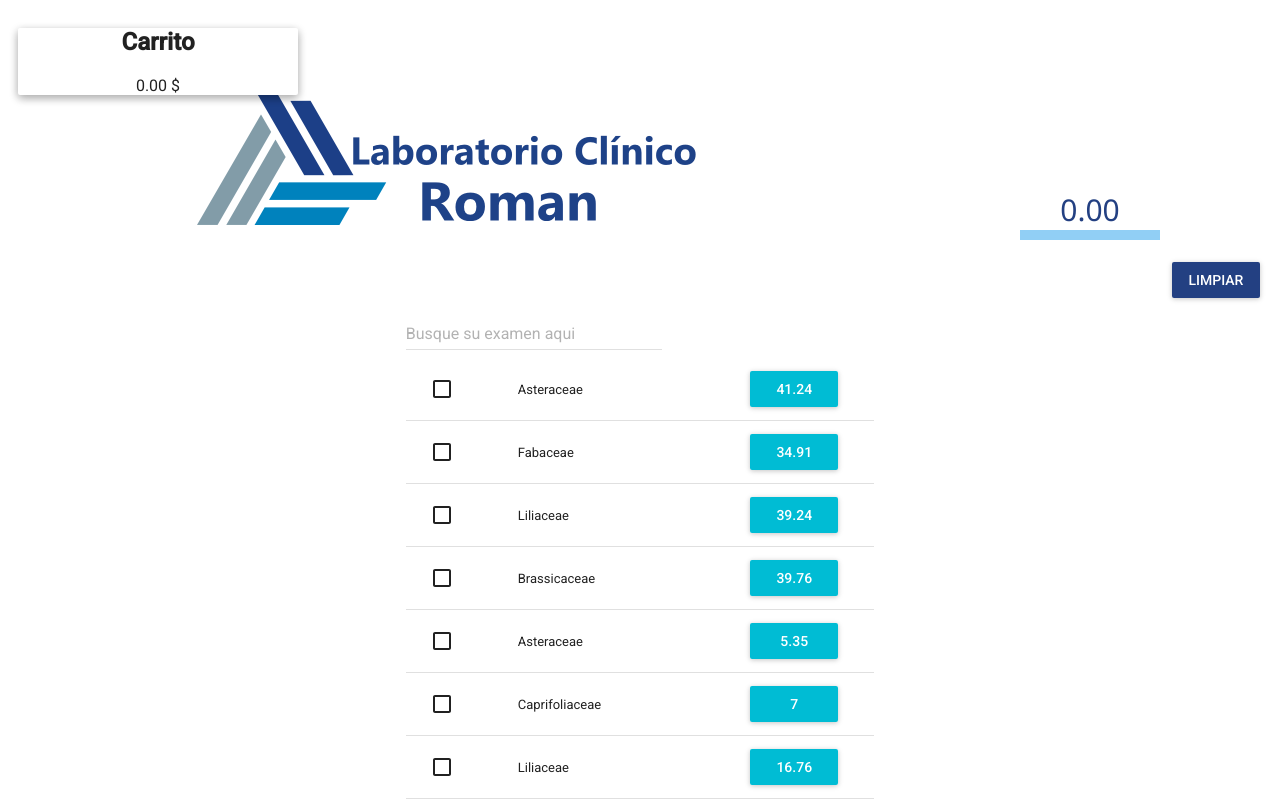
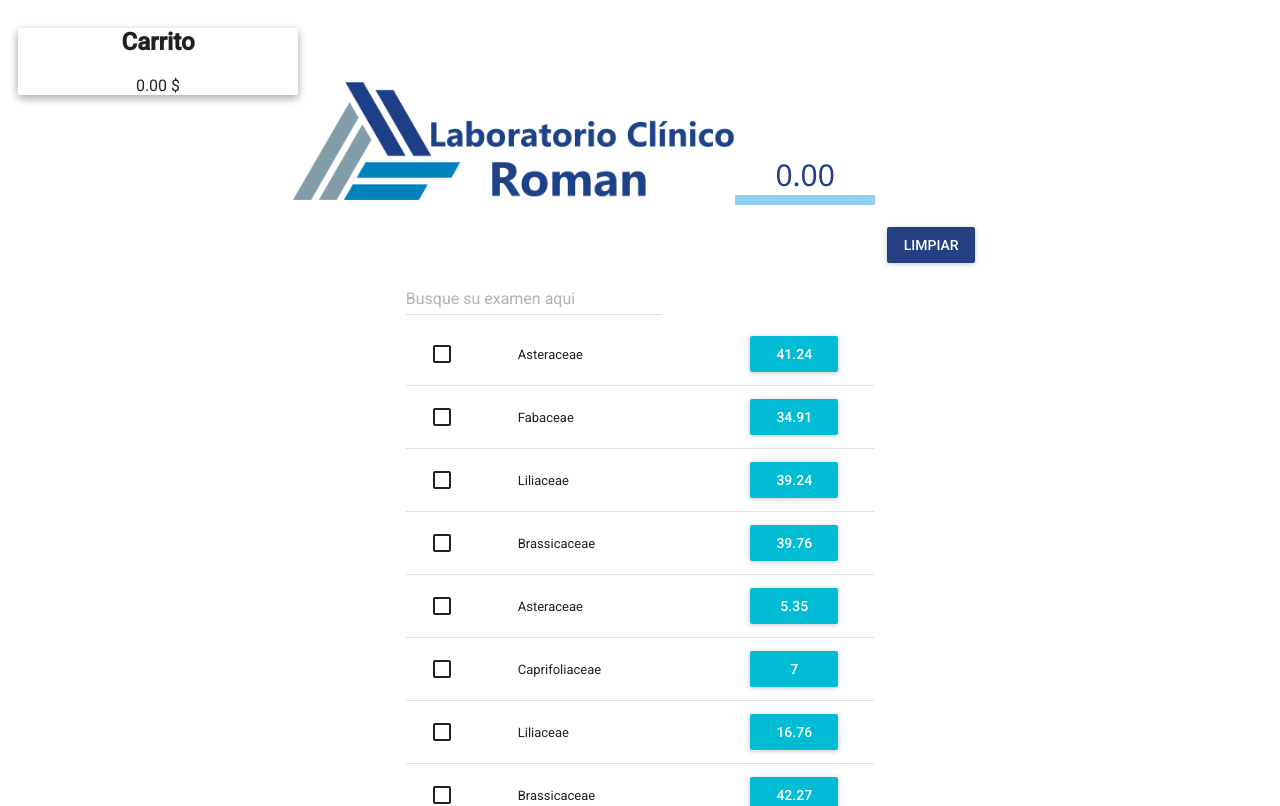
Before and after one commit to aromanarguello/simpleCalc, a React (Create React App) app: page / in a window 1280 px wide. Shown: the top 806 px of the page. Built offline with nearby package versions, Linux system fonts and the light colour scheme.

Commit message:
refactoring, separate total price into its own component

```diff
--- a/src/App.css
+++ b/src/App.css
@@ -3,6 +3,7 @@
 }
 .header-container {
   display: flex;
+  justify-content: center;
 }
 
 .main-container {
@@ -11,10 +12,9 @@
 }
 
 #logo {
-  width: 500px;
+  width: 35%;
   justify-content: center;
   align-self: center;
-  margin: 0 auto;
   /* margin-bottom: 0;
   padding-bottom: 0; */
 }
@@ -42,7 +42,7 @@ table {
   border-bottom: 10px solid rgba(36, 160, 236, 0.5);
   display: flex;
   align-self: flex-end;
-  margin: 0 0 70px 135px;
+  margin: 0 0 70px 0;
   align-items: flex-end;
   justify-content: center;
   font-size: 30px;
--- a/src/Containers/App.js
+++ b/src/Containers/App.js
@@ -8,8 +8,8 @@ import '../SmallLogo.png'
 import PriceEstimate from '../components/PriceEstimate'
 import Clear from '../components/Clear'
 import ExamList from '../components/ExamList'
+import Total from '../components/Total'
 import Data from '../data/data'
-
 
 
 class App extends Component {
@@ -29,7 +29,11 @@ class App extends Component {
      // removeIndividualExams removes the exam name and price by clicking on the 'X'
      const names = this.props.state.map((exam, index) =>
      <p key={index}> {exam.name} - {exam.price} $
-      <span className="delete-side-marker" onClick={() => removeIndividualExams(index)}>   X</span>
+      <span
+        className="delete-side-marker"
+        onClick={() => removeIndividualExams(index)}>
+        X
+      </span>
      </p>)
 
     const priceComponent =
@@ -45,30 +49,30 @@ class App extends Component {
         total={sum}
       />
 
+    const totalComponent =
+      <Total
+      total={sum}/>
+
     return (
-
       <div className="App">
-            {console.log(this.props.state)}
+        <aside>
+            { examListComponent }
+        </aside>
         <div className="header-container">
-          <aside>
-            { examListComponent }
-            {console.log('STATE:' + this.props.state)}
-          </aside>
           <img src={require('../SmallLogo.png')} alt="logo" id="logo" />
           <div className='price-container'>
             {/* displays the total sum of added prices */}
-            { sum.toFixed(2) }
+            { totalComponent }
           </div>
           { clearComponent }
         </div>
-          <div className="main-container">
-            { priceComponent }
-          </div>
+        <div className="main-container">
+        {/* Component that displays list of exmas */}
+          { priceComponent }
+        </div>
       </div>
     );
   };
-
-
 }
 
 function mapStateToProps (state, name){
@@ -77,5 +81,4 @@ function mapStateToProps (state, name){
   };
 }
 
-
 export default connect(mapStateToProps)(App)
--- a/src/components/Clear.js
+++ b/src/components/Clear.js
@@ -6,9 +6,11 @@ import MuiThemeProvider from 'material-ui/styles/MuiThemeProvider';
 import RaisedButton from 'material-ui/RaisedButton';
 import App from '../Containers/App'
 
+
 const style = {
     margin: 12,
 };
+
 const Clear = props => {
         return (
             <MuiThemeProvider>
@@ -26,8 +28,4 @@ const Clear = props => {
         );
     }
 
-Clear.propTypes = {
-    clearTotal: PropTypes.func.isRequired,
-}
-
 export default Clear;
--- a/src/components/PriceEstimate.js
+++ b/src/components/PriceEstimate.js
@@ -14,6 +14,7 @@ import {
   import Data from '../data/data'
   import TextField from 'material-ui/TextField';
   import SearchBar from './SearchBar'
+
 
 const style = {
     margin: 12,
@@ -35,7 +36,7 @@ export default class PriceEstimate extends Component {
     // (e) takes the onchange input value from text field -> assigns it to nameTerm -> the state is filtered and nameTerm is used as a parameter to match the exam being filtered -> prices key is assigned the result of examNameFilter
     matchTerms = (e) => {
         const nameTerm = e.target.value
-        if(nameTerm !== "") {
+        if(nameTerm !== e) {
             const examNameFilter = this.state.prices.filter(exam => exam.name.match(nameTerm))
             this.setState({prices: examNameFilter})
         }
@@ -47,20 +48,18 @@ export default class PriceEstimate extends Component {
 
     render() {
         return (
-
             <MuiThemeProvider>
                 <div className="table-container">
                 <SearchBar matchTerms={this.matchTerms}/>
                 {console.log(this.state.prices)}
                     <Table multiSelectable={true} selectable={true} >
                         <TableBody>
-                        {this.state.prices.map((item,key) => {
+                        {this.state.prices.map((item, key) => {
                             return (
                                 <TableRow key={key}>
                                     <TableRowColumn
                                         className="exam-cells">
                                         {item.name}
-                                        {console.log(typeof(item.price))}
                                     </TableRowColumn>
                                     <TableRowColumn className="price-cells" >
                                         <RaisedButton
--- a/src/components/SearchBar.js
+++ b/src/components/SearchBar.js
@@ -5,7 +5,6 @@ import MuiThemeProvider from 'material-ui/styles/MuiThemeProvider'
 import AutoComplete from 'material-ui/AutoComplete'
 import TextField from 'material-ui/TextField'
 import * as ActionCreators from '../actions/Actions'
-
 
 
 export default class SearchBar extends Component {
@@ -19,7 +18,6 @@ export default class SearchBar extends Component {
         return (
         <MuiThemeProvider>
             <TextField hintText="Busque su examen aqui" onChange={this.props.matchTerms} />
-            {console.log(this.state)}
         </MuiThemeProvider>
         )
     }
--- /dev/null
+++ b/src/components/Total.js
@@ -0,0 +1,16 @@
+import React, { Component } from 'react'
+import PropTypes from 'prop-types'
+import { connect } from 'react-redux'
+import MuiThemeProvider from 'material-ui/styles/MuiThemeProvider'
+import Paper from 'material-ui/Paper';
+import RaisedButton from 'material-ui/RaisedButton'
+
+const Total = props => {
+    return (
+        <MuiThemeProvider>
+            {props.total.toFixed(2)}
+        </MuiThemeProvider>
+    )
+}
+
+export default Total;
--- a/src/reducer/reducer.js
+++ b/src/reducer/reducer.js
@@ -4,7 +4,6 @@ import data from '../data/data'
 
 
 const initialState = []
-
 
 
 export default function Action( state = initialState, action ) {
```
Also changed, not shown: src/components/ExamList.js (+6 -6 lines), 1 other file (tests, documents, lock files or other folders).
